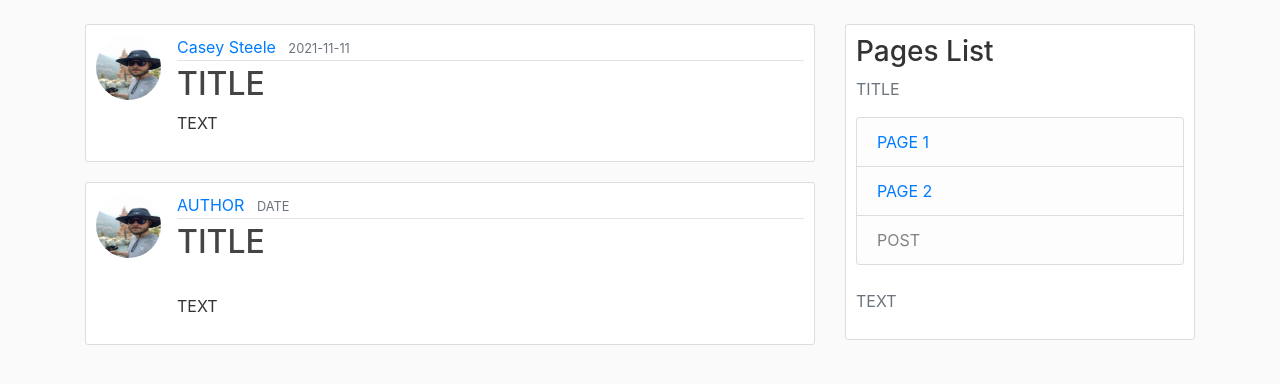
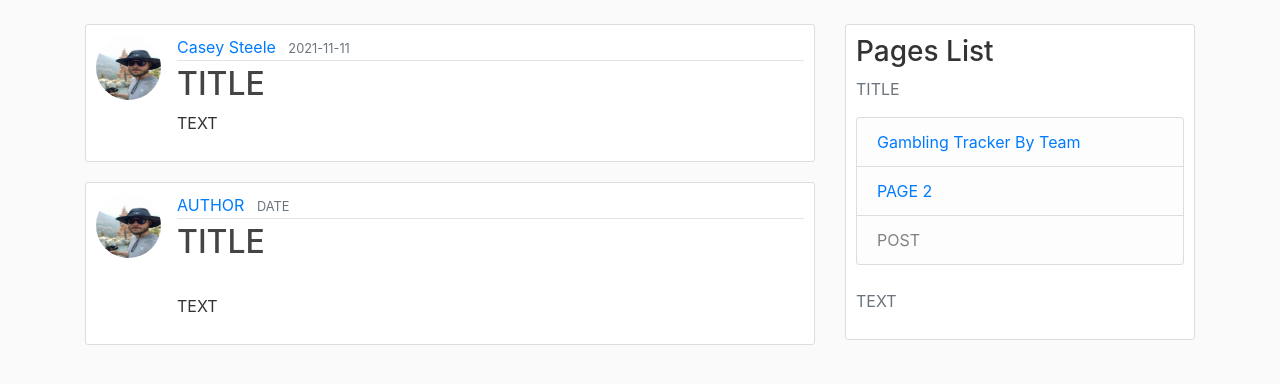
Before and after one commit to CaseySteele24/NBA, a Flask app: page / in a window 1280 px wide. Shown: the part 56-440 px from the top of the page. Run offline with Flask 2, Linux system fonts and the light colour scheme; data that the repository does not hold is empty; some libraries are stand-ins or nearby versions.

Commit message:
adding team_tracker css

```diff
--- a/NBA Web App/flaskblog/Templates/layout.html
+++ b/NBA Web App/flaskblog/Templates/layout.html
@@ -65,7 +65,7 @@
                 <h3>Pages List</h3>
                 <p class='text-muted'>TITLE</p>
                 <ul class="list-group">
-                    <li class="list-group-item list-group-item-light"><a href="/">PAGE 1</a></li>
+                    <li class="list-group-item list-group-item-light"><a href="/team_tracker">Gambling Tracker By Team</a></li>
                     <li class="list-group-item list-group-item-light"><a href="/">PAGE 2</a></li>
                     <li class="list-group-item list-group-item-light">POST</li>
                 </ul>
--- /dev/null
+++ b/NBA Web App/flaskblog/Templates/team_tracker.css
@@ -0,0 +1,4 @@
+{% extends "layout.html" %}
+{% block content %}
+
+{% endblock content %}
```
